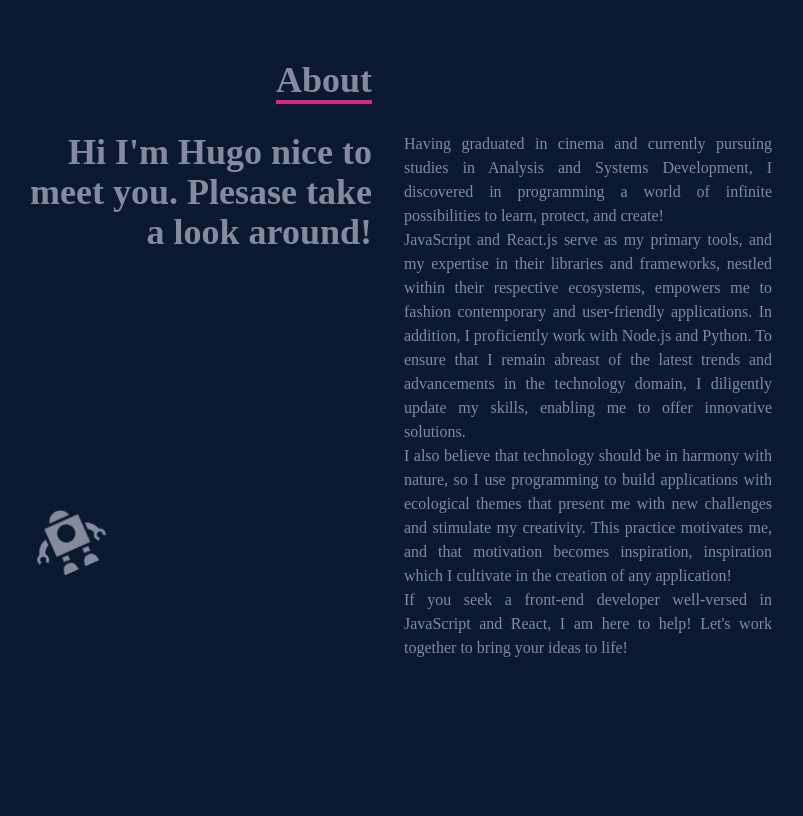
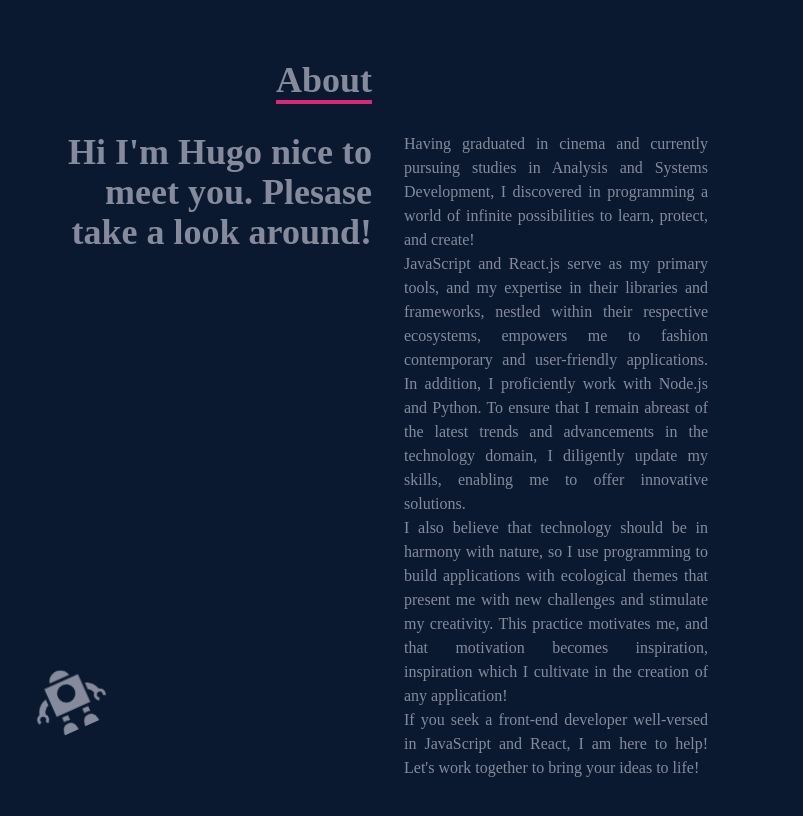
Before and after one commit to Hugones45/portifolio_front, a React (Create React App) app: page / in a window 1280 px wide. Shown: the part 820-1636 px from the top of the page, without its empty margins (252-1055 px from the left). Built offline with nearby package versions, Linux system fonts and the light colour scheme.

Commit message:
modificacoes a manha

```diff
--- a/src/components/About.jsx
+++ b/src/components/About.jsx
@@ -16,8 +16,8 @@
                     <div></div>
                 </div>
 
-               <div className='max-w-[1000px]w-full grid md:grid-cols-2 text-justify gap-8 px-4'>
-                    <div className='sm:text-right text-4xl font-bold '>
+               <div className='max-w-[1000px]w-full grid md:grid-cols-2 text-justify gap-8 px-20 mb-10'>
+                    <div className='sm:text-right text-4xl font-bold'>
                         <p>Hi I'm Hugo nice to meet you. Plesase take a look around!</p>
                     </div>
                     <div>
```
Also changed, not shown: 1 other file (tests, documents, lock files or other folders).
